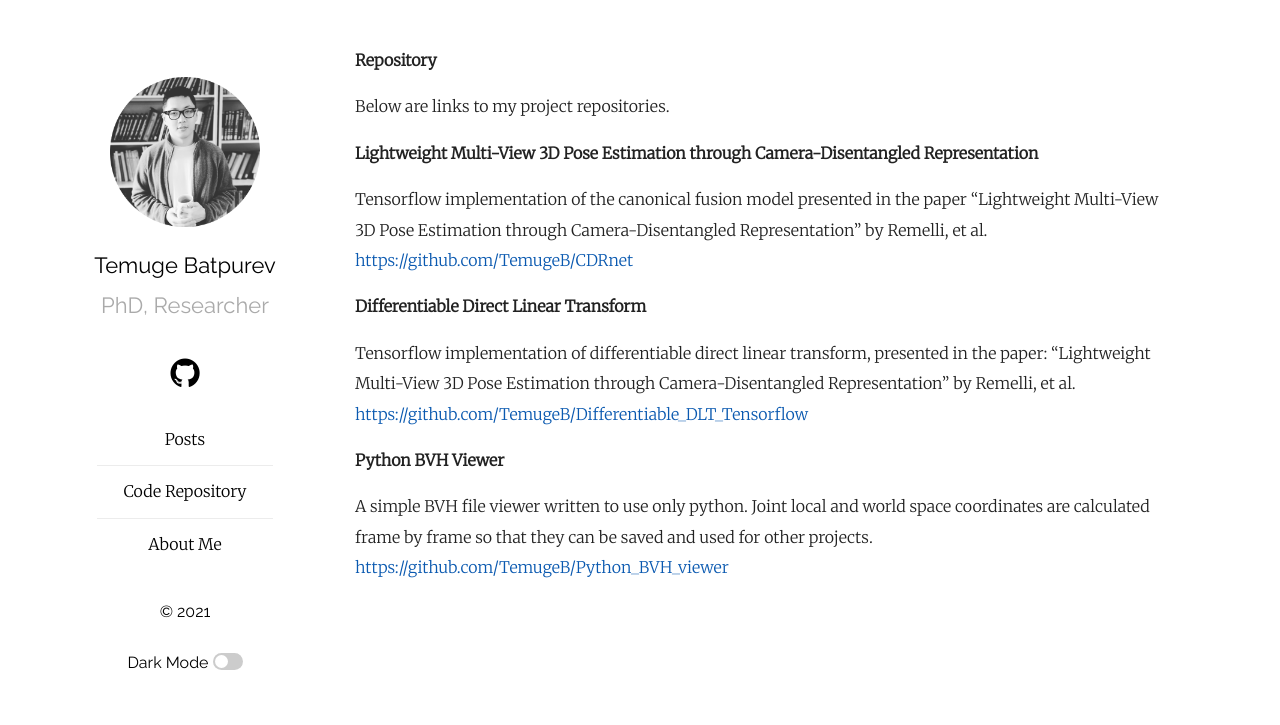
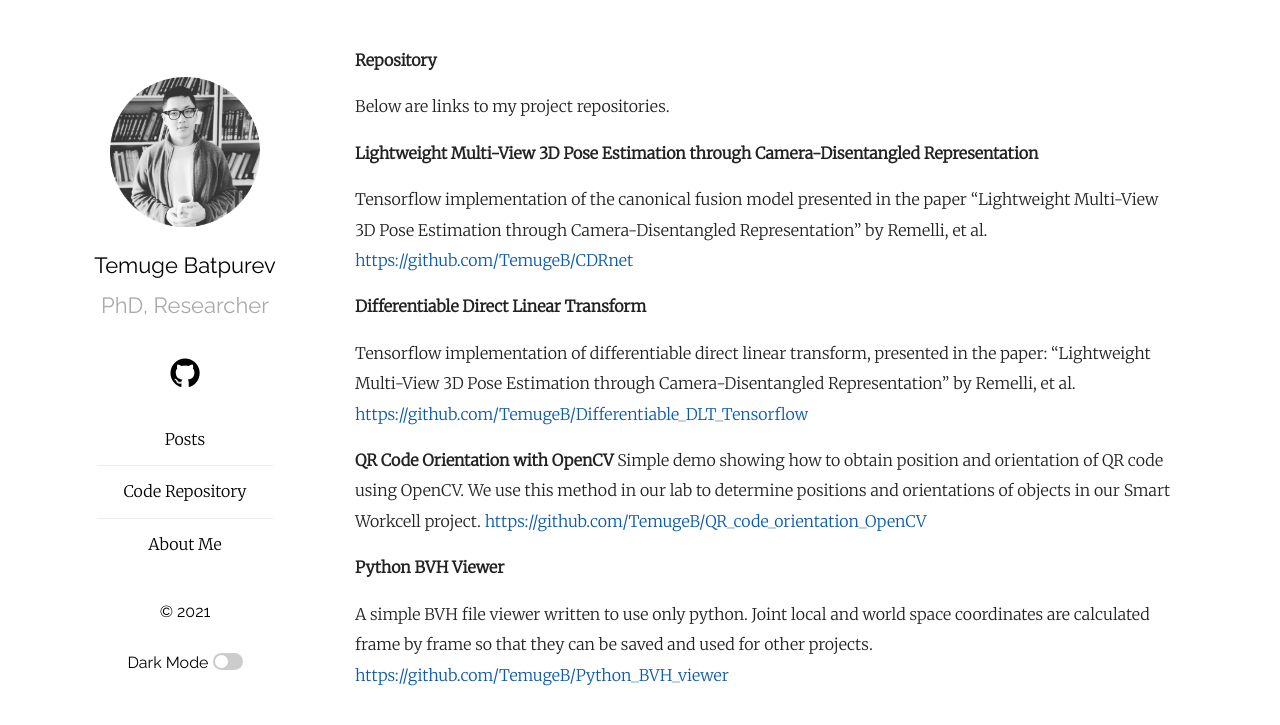
Before and after one commit to TemugeB/temugeb.github.io, a Jekyll site: the page built from repository.md, in a window 1280 px wide. Shown: the top 725 px of the page. Built offline with Jekyll 4.4.1, drawn with Linux system fonts in a browser that asks for light colours.

Commit message:
Update repository.md

```diff
--- a/repository.md
+++ b/repository.md
@@ -19,6 +19,11 @@ Tensorflow implementation of differentiable direct linear transform, presented i
 [https://github.com/TemugeB/Differentiable_DLT_Tensorflow](https://github.com/TemugeB/Differentiable_DLT_Tensorflow)
 
 
+**QR Code Orientation with OpenCV**
+Simple demo showing how to obtain position and orientation of QR code using OpenCV. We use this method in our lab to determine positions and orientations of objects in our Smart Workcell project.
+[https://github.com/TemugeB/QR_code_orientation_OpenCV](https://github.com/TemugeB/QR_code_orientation_OpenCV)
+
+
 **Python BVH Viewer**
 
 A simple BVH file viewer written to use only python. Joint local and world space coordinates are calculated frame by frame so that they can be saved and used for other projects.
```
